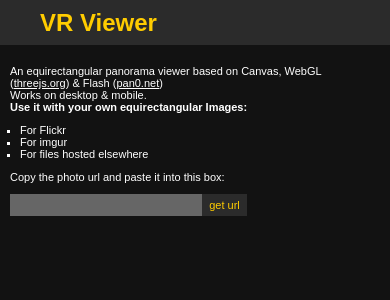
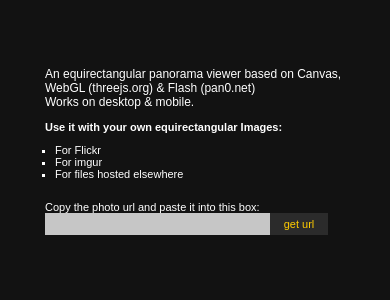
Before and after one commit to si7o/skybox, a PHP site: page /app/view/home.php in a window 390 px wide. Shown: the top 300 px of the page. Run offline with PHP 8.4, Linux system fonts and the light colour scheme; the template is opened without the code that fills it, so the values that code supplies are empty; style sheets or scripts are compiled from the project's sources.

Commit message:
interface changes
Improve responsive design, Minor CSS changes, Home layout changes & New
view for the menu

```diff
--- a/app/view/home.php
+++ b/app/view/home.php
@@ -4,7 +4,9 @@
 		<title>VR viewer</title>
 		<meta charset="utf-8">
 		<meta name="viewport" content="width=device-width, user-scalable=no, minimum-scale=1.0, maximum-scale=1.0">
-		<link rel="stylesheet" href="/resources/css/general.css" type="text/css" />
+		<link rel="stylesheet" href="/resources/css/general.css" type="text/css" media='screen'/>
+
+		<script src="/resources/js/jquery.min.js"></script>
 
 		<script src="/resources/js/comun.js"></script>
 		<script src="/resources/js/Detector.js"></script>
@@ -12,36 +14,10 @@
 		<script src="/resources/js/sharer.js"></script>
 	</head>
 	<body class="home">
-	   <h2 class="titulo">
-	       VR Viewer
-	   </h2>
 
-	   <div class="about">
-           An equirectangular panorama viewer based on Canvas, WebGL (<a href="http://threejs.org" target="_blank">threejs.org</a>) & Flash (<a href="http://pan0.net" target="_blank">pan0.net</a>)
-           <br /> Works on desktop & mobile.
-           <div>
-            <strong>Use it with your own equirectangular Images:</strong>
-            <ul class="services">
-               <li>
-                   <span>For Flickr</span>
-               </li>
-               <li>
-                   <span>For imgur</span>
-               </li>
-               <li>
-                   <span>For files hosted elsewhere</span>
-               </li>
-            </ul>
-            <div class="generate">
-               <p>Copy the photo url and paste it into this box:</p>
+		<?=$menu?>
 
-               <input name="photo_url" id="photo_url" type="text" value=""/>
-               <span id="btn_generar_url" > get url </span>
-               <span id="url_sharer"> </span>
-            </div>
-           </div>
-       </div>
-
+		<div class="centered">
 		   <ul class="listado_panoramicas">
 		   		<? foreach ($panos as $pano) :?>
 
@@ -55,6 +31,36 @@
 	           <?endforeach;?>
 		   </ul>
 
-
+		   <div id="about" class="about">
+		   	   <p class="desc">
+		           An equirectangular panorama viewer based on Canvas, WebGL (<a href="http://threejs.org" target="_blank">threejs.org</a>) & Flash (<a href="http://pan0.net" target="_blank">pan0.net</a>)
+		           <br /> Works on desktop & mobile.
+	           </p>
+	           <div>
+	            <strong>Use it with your own equirectangular Images:</strong>
+	            <ul class="services">
+	               <li>
+	                   For Flickr
+	               </li>
+	               <li>
+	                   For imgur
+	               </li>
+	               <li>
+	                   For files hosted elsewhere
+	               </li>
+	            </ul>
+	            <div class="generate">
+	               Copy the photo url and paste it into this box:
+	               <br />
+	               <input name="photo_url" id="photo_url" type="text" value=""/>
+	               <span id="btn_generar_url" > get url </span>
+	               <br />
+	               <span id="msg"></span>
+	               <span id="url_sharer"></span>
+	               <br />
+	            </div>
+	           </div>
+	       </div>
+	   </div>
 	</body>
 </html>
--- a/app/view/pano.php
+++ b/app/view/pano.php
@@ -1,7 +1,7 @@
 <!DOCTYPE html>
 <html lang="en">
 	<head>
-		<title>VR skateparks</title>
+		<title>VR viewer</title>
 		<meta charset="utf-8" />
 		<meta name="viewport" content="width=device-width, user-scalable=no, minimum-scale=1.0, maximum-scale=1.0" />
 		<link rel="stylesheet" href="/resources/css/general.css" type="text/css" />
--- a/resources/css/general.css
+++ b/resources/css/general.css
@@ -8,35 +8,94 @@ body.pano {
 	overflow: hidden;
 }
 
+body.home .centered{
+	width:800px;
+	left:50%;
+	margin-left:-400px;
+	position:relative;
+}
 
-a {
+a, a:visited{
 	color: #ffffff;
+	text-decoration:none;
+}
+
+a:hover{
+	color: #FFCC00;
+	text-decoration:underline;
+}
+
+#menu_bar{
+	margin-left: 0;
+	margin-right: 0;
+	margin-top: 0;
+	width:100%;
+	top:0;
+	height: 45px;
+	background: none repeat scroll 0 0 #2B2B2B;
+	position: fixed;
+	z-index: 100;
+	box-shadow: 0 0 4px #000000;
+}
+
+#menu{
+	margin-left: 0;
+	margin-right: 0;
+	margin-top: 0;
+	top:0;
+	height: 45px;
+}
+
+#menu.centered{
+	width: 800px;
+	margin-left:-400px;
+	left:50%;
+	position:relative;
 }
 
 h2.titulo {
-	background: none repeat scroll 0 0 #2B2B2B;
 	color: #FFCC00;
-	height: 45px;
 	line-height: 45px;
-	margin-left: 0;
-	margin-right: 0;
-	margin-top: 0;
-	padding-left: 40px;
-	position: fixed;
-	top: 0;
-	width: 100%;
-	z-index: 100;
+	padding-left: 15px;
+	margin:0;
+	text-shadow: 0 0 5px #FFCC00;
+}
+
+#menu ul{
+	color: #DFDFDF;
+	display: inline;
+	font-size: 14px;
+	left: 110px;
+	list-style: none outside none;
+	position: absolute;
+	top: 3px;
+}
+
+#menu ul li{
+	display:inline;
+	padding-right:5px;
+	padding-left:8px;
+	border-left: 1px solid #787878;
+}
+#menu ul li:first-child{
+	border-left:none;
+	padding-left:0px;
 }
 
 .about{
-	color:#ffffff;
-	font-size:11px;
-	position: relative;
-	float: right;
-	min-width:300px;
-	padding: 10px;
+	color: #FFFFFF;
+	display: table;
+	font-size: 11px;
 	margin-bottom: 10px;
+	margin-left: 320px;
+	min-width: 300px;
+	padding: 0 10px;
+	position: fixed;
 	top: 55px;
+}
+
+.about p.desc{
+	font-size:12px;
 }
 
 ul.services {
@@ -46,34 +105,37 @@ ul.services {
 ul.services li{
 	list-style:square;
 }
-div.generate p{
+div.generate {
 	display:block;
+	padding-top:10px;
+	padding-bottom:10px;
 }
 
 #photo_url{
-	padding:1px;
+	padding:1px 4px;
 	display:block;
 	height: 20px;
 	line-height: 20px;
 	border:none;
 	font-size:10px;
-	width:200px;
-	background: #666666;
-	position:absolute;
+	width:217px;
+	background: #C6C6C6;
+	position:relative;
+	float:left;
 }
 
 #btn_generar_url{
 	color: #FFCC00;
 	cursor:pointer;
-	width: 45px;
+	width: 58px;
 	height: 22px;
 	line-height: 22px;
 	vertical-align:middle;
 	text-align: center;
 	background:#2B2B2B;
-	position:absolute;
+	position:relative;
+	float:left;
 	display:block;
-	left:202px;
 }
 
 #btn_generar_url:hover{
@@ -82,18 +144,58 @@ div.generate p{
 }
 
 #url_sharer{
-	display:block;
-	position:relative;
-	top:30px;
+	background: none repeat scroll 0 0 #0B0B0B;
+	border: 1px solid #303030;
+	box-shadow: 0 0 3px #505050;
+	border-radius: 3px;
+	display: block;
+	left: 0;
+	padding: 15px 5px;
+	position: absolute;
+	text-align: center;
+	bottom: 0px;
+	display:none;
+	width:100%;
+}
+
+
+#url_sharer > a {
+	text-align:center;
 }
 
 #url_sharer a, #url_sharer a:visited, #url_sharer a:hover {
  	color: #FFCC00;
  	text-decoration:none;
+ 	font-size:16px;
 }
 
 #url_sharer a:hover {
  	text-decoration: underline;
+}
+
+#url_sharer .close {
+	background: none repeat scroll 0 0 #2B2B2B;
+	cursor: pointer;
+	font-size: 14px;
+	font-weight: bold;
+	height: 22px;
+	line-height: 22px;
+	position: absolute;
+	right: 0px;
+	top: 0px;
+	width: 22px;
+	border-top-right-radius: 3px;
+	border-bottom-left-radius: 3px;
+}
+
+#url_sharer .close:hover {
+	background:#FFCC00;
+	color:#121212;
+}
+
+#msg{
+	top:8px;
+	position:relative;
 }
 
 .glow{
@@ -337,3 +439,37 @@ ul.listado_panoramicas img{
    border-bottom:10px solid #ffcc00;
    padding: 10px;
 }
+
+@media (max-width:800px){
+   ul.listado_panoramicas{
+   		float:none;
+   		position:absolute;
+   		top:237px;
+   }
+
+   .about{
+   		float:left;
+   		top:55px;
+   		position:absolute;
+   		width: 300px;
+   		margin-left:0;
+   }
+
+   	body.home .centered, #menu.centered{
+		width:320px;
+		left:50%;
+		margin-left:-160px;
+		position:relative;
+	}
+
+
+	#menu ul{
+		font-size:12px;
+		top:6px;
+	}
+
+	#menu h2{
+		font-size:20px;
+	}
+
+}
--- a/resources/js/sharer.js
+++ b/resources/js/sharer.js
@@ -4,26 +4,27 @@ var Sharer = {
 
 		self.inputBox = document.getElementById( 'photo_url' );
 		self.resultBox = document.getElementById( 'url_sharer' );
+		self.msgBox = document.getElementById( 'msg' );
 		self.generateBtn = document.getElementById( 'btn_generar_url' );
 
 		self.addEvents();
 	},
 	addEvents: function () {
 		var self = this;
-
+		/*
 		self.inputBox.onkeyup = function(){
 			self.createUrl();
 		};
-
+		*/
 		self.inputBox.onclick = function(){
 			this.select();
 		};
-
+		/*
 		self.inputBox.onchange = function(){
 			self.createUrl();
 		};
-
-		self.generateBtn.click = function(){
+		*/
+		self.generateBtn.onclick = function(){
 			self.createUrl();
 		};
 	},
@@ -35,29 +36,66 @@ var Sharer = {
 			if (match = url_photo.match(/flickr.com\/photos\/[^\/]+\/([0-9]+)/))
 			{
 				url_pano = 'http://'+window.location.host+'/pano/flickr/'+match[1];
-				self.resultBox.innerHTML='Your panorama URL is: <a class="" href="'+url_pano+'" target="_blank" >'+url_pano+'</a>';
+				self.showURL(url_pano);
 			}
 			else if(match = url_photo.match(/imgur.com\/(\w+)/))
 			{
 				url_pano = 'http://'+window.location.host+'/pano/imgur/'+match[1];
-				self.resultBox.innerHTML='Your panorama URL is: <a class="" href="'+url_pano+'" target="_blank" >'+url_pano+'</a>';
+				self.showURL(url_pano);
 			}
 			else if(match = url_photo.match(/jpeg|jpg|png|bmp/))
 			{
 				url_pano = 'http://'+window.location.host+'/pano/file?path='+url_photo;
-				self.resultBox.innerHTML='Your panorama URL is: <a class="" href="'+url_pano+'" target="_blank" >'+url_pano+'</a>';
+				self.showURL(url_pano);
 			}
 			else
 			{
-				self.resultBox.innerHTML='Invalid URL';
+				self.showMessage('Invalid URL');
 			}
 
 		} else {
-			self.resultBox.innerHTML='';
+			self.showMessage('');
+		}
+	},
+
+	showMessage: function (txt){
+		var self = this;
+
+		self.msgBox.innerHTML=txt;
+
+	},
+
+	showURL: function (url){
+		var self = this;
+
+
+		self.resultBox.innerHTML='Your panorama URL is: <br /> <a class="" href="'+url+'" target="_blank" >'+url+'</a><span class="close" onclick="Sharer.hideURL();">X</span>';
+		if (Detector.userAgent=='pc')
+		{
+			$('#url_sharer').slideDown(250);
+		}
+		else
+		{
+			self.resultBox.style.display='block';
+			self.msgBox.innerHTML='';
 		}
 
+	},
+	hideURL: function(){
+		var self = this;
+
+		if (Detector.userAgent=='pc')
+		{
+			$(self.resultBox).slideUp('fast');
+		}
+		else
+		{
+			sself.resultBox.style.display='none';
+			self.msgBox.innerHTML='';
+		}
 
 	}
+
 };
 
 window.onload = function(){
```
Lines whose indentation alone changed are shown as unchanged.
